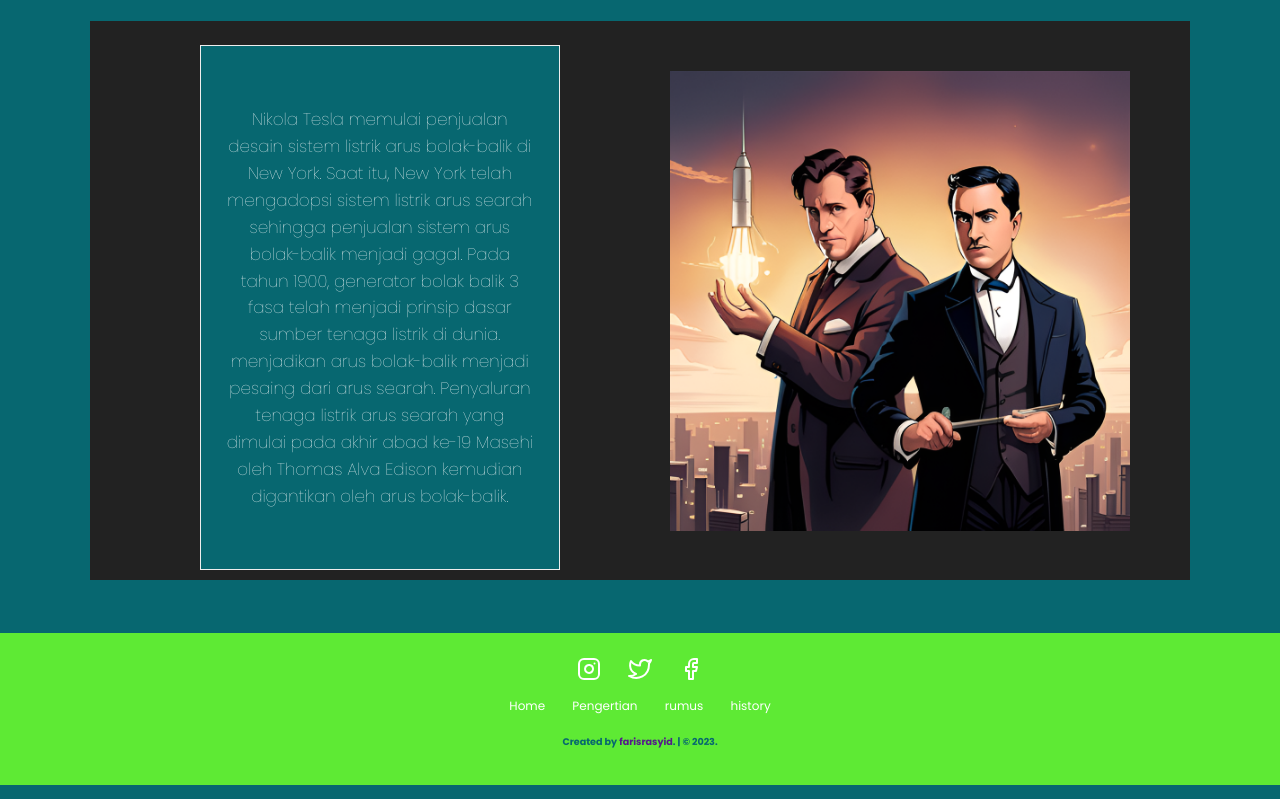
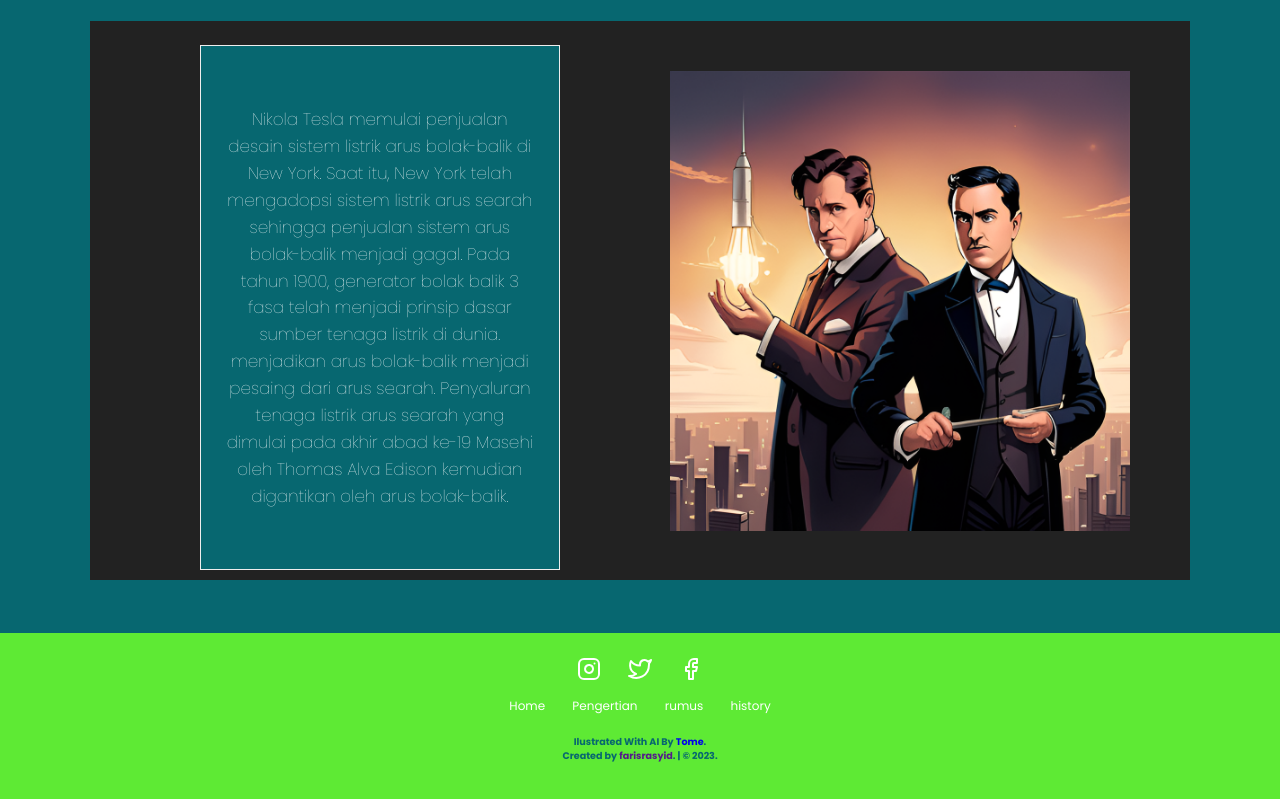
Before and after one commit to rewindn/b-balik, a plain HTML site: page index.html in a window 1280 px wide. Shown: the part 2500-3299 px from the top of the page. Drawn offline with nearby package versions, Linux system fonts and the light colour scheme.

Commit message:
final semoga

```diff
--- a/index.html
+++ b/index.html
@@ -173,6 +173,7 @@
       </div>
 
       <div class="credit">
+        <p>Ilustrated With AI By <a href="https://tome.app/">Tome</a>.</p>
         <p>Created by <a href="">farisrasyid</a>. | &copy; 2023.</p>
       </div>
     </footer>
```
